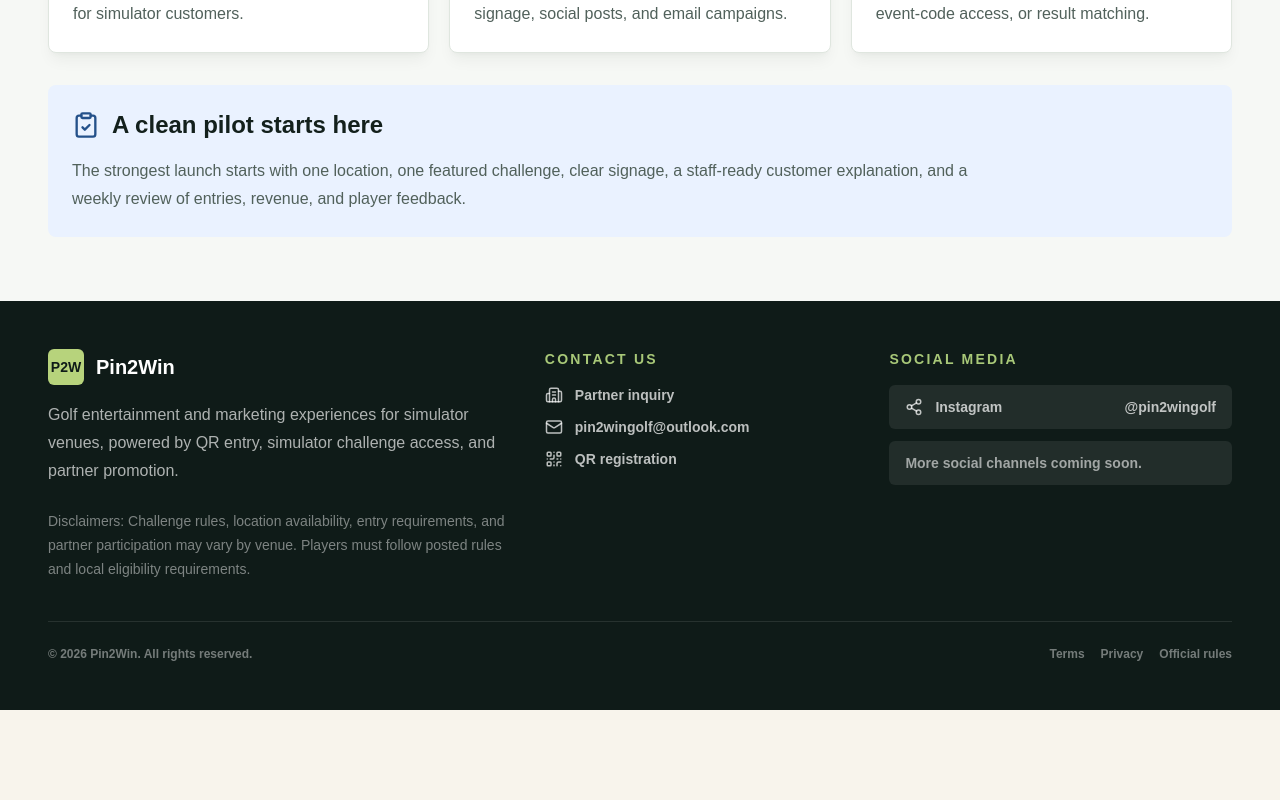
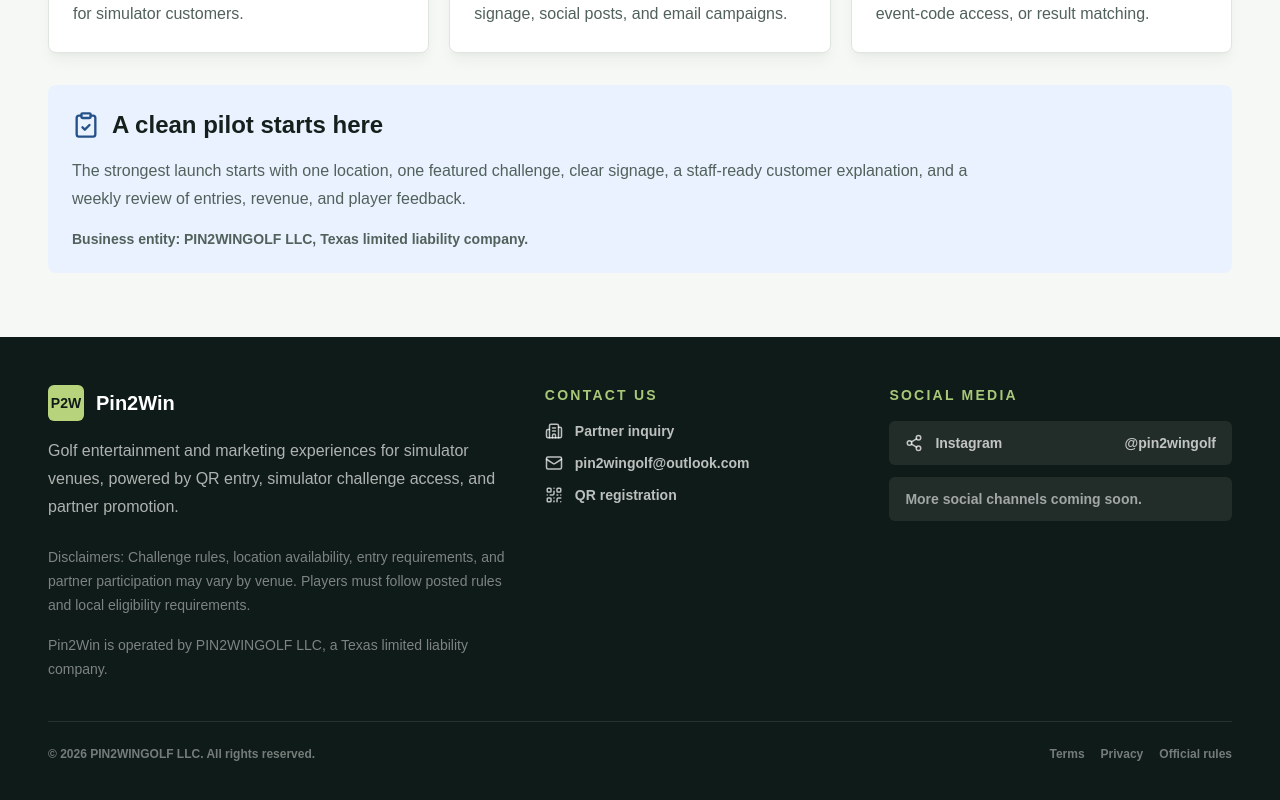
Before and after one commit to 8tw5kvtdxg-cmd/PinSeekersApp, a Next.js app: page /contact in a window 1280 px wide. Shown: the part 1030-1830 px from the top of the page. Before the commit the page ends 1740 px from the top, so only its background shows below. Built offline with nearby package versions, Linux system fonts and the light colour scheme.

Commit message:
Add registered LLC identity to site

```diff
--- a/app/components/site-footer.tsx
+++ b/app/components/site-footer.tsx
@@ -30,6 +30,10 @@
             Disclaimers: Challenge rules, location availability, entry
             requirements, and partner participation may vary by venue. Players
             must follow posted rules and local eligibility requirements.
+          </p>
+          <p className="mt-4 text-sm leading-6 text-white/46">
+            Pin2Win is operated by PIN2WINGOLF LLC, a Texas limited liability
+            company.
           </p>
         </div>
 
@@ -77,7 +81,7 @@
       </div>
 
       <div className="mx-auto mt-10 flex max-w-7xl flex-col gap-3 border-t border-white/10 pt-6 text-xs font-bold text-white/42 sm:flex-row sm:items-center sm:justify-between">
-        <p>© 2026 Pin2Win. All rights reserved.</p>
+        <p>© 2026 PIN2WINGOLF LLC. All rights reserved.</p>
         <div className="flex flex-wrap gap-4">
           <a href="#" className="hover:text-white">
             Terms
--- a/app/contact/page.tsx
+++ b/app/contact/page.tsx
@@ -142,6 +142,9 @@
             challenge, clear signage, a staff-ready customer explanation, and a
             weekly review of entries, revenue, and player feedback.
           </p>
+          <p className="mt-4 text-sm font-bold text-[#51615b]">
+            Business entity: PIN2WINGOLF LLC, Texas limited liability company.
+          </p>
         </div>
       </section>
     </main>
```
